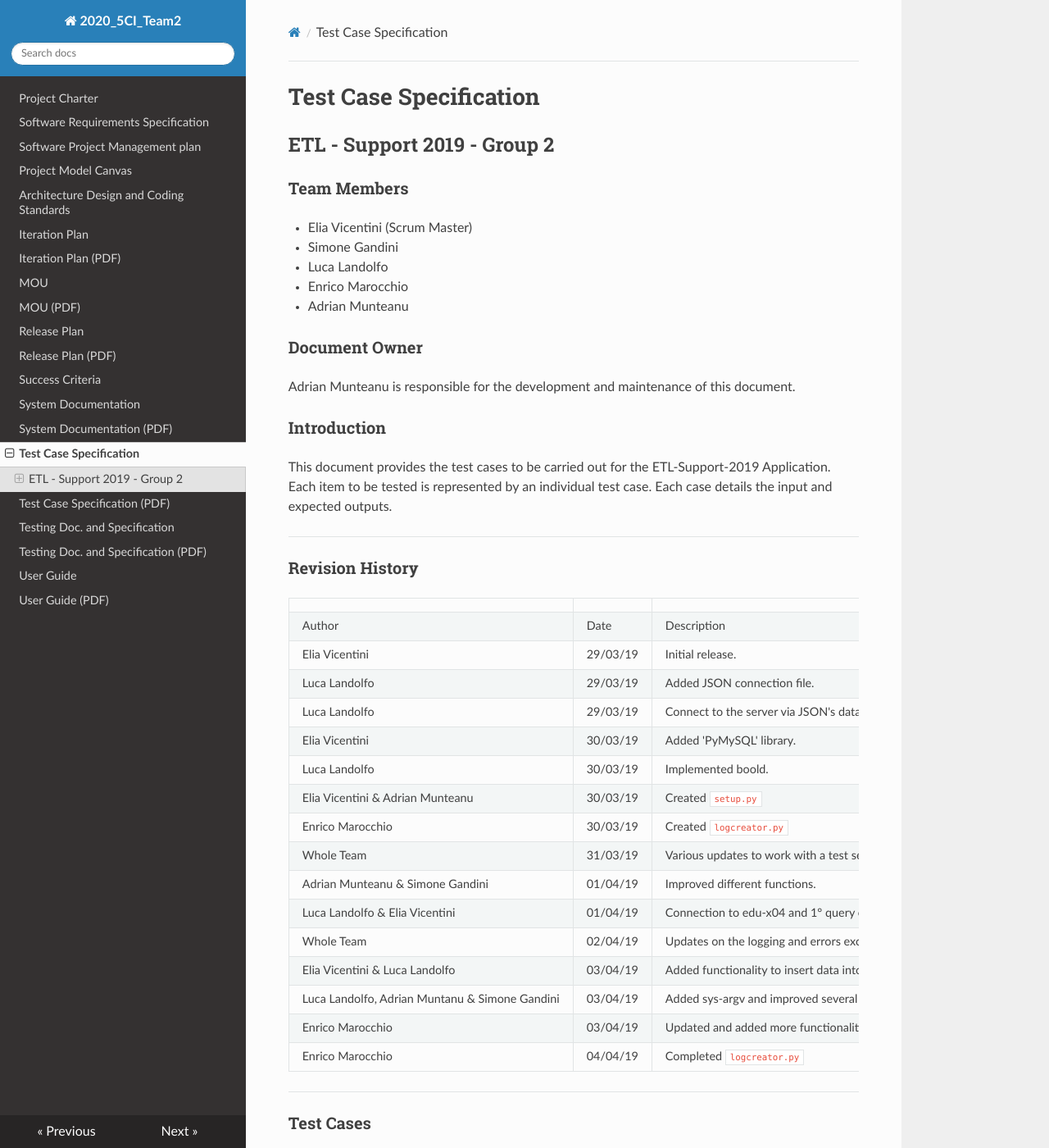
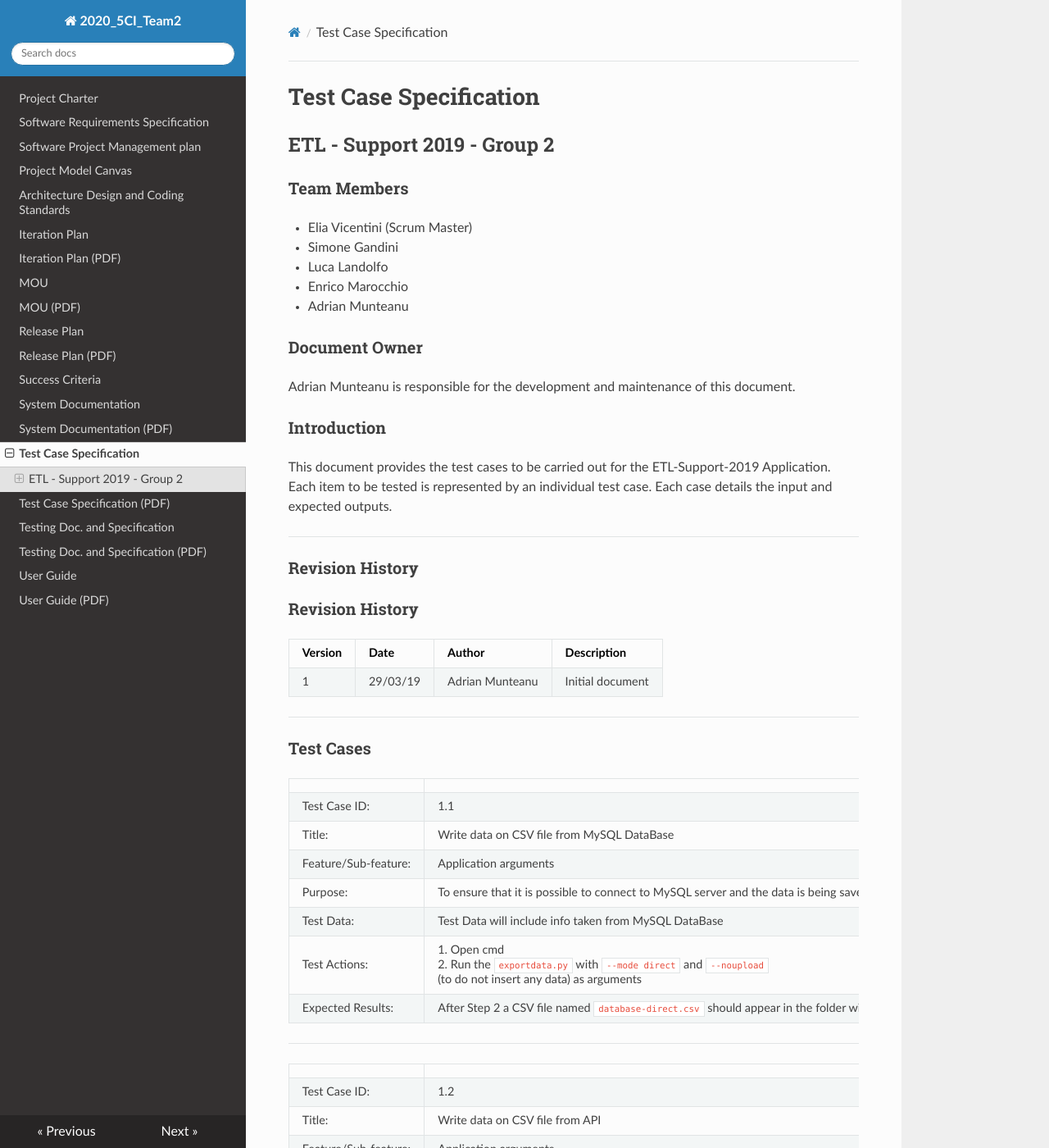
Before and after one commit to IlVice26/GPI-Documents-Group2, an MkDocs documentation site: the page built from docs/Test Case Specification.md, in a window 1280 px wide and 1400 px high. Shown: the whole window at 82% size. Built offline with MkDocs 1.6.1, drawn with Linux system fonts in a browser that asks for light colours; nearby versions of some CDN libraries.

Commit message:
modified revision history

```diff
--- a/docs/Test Case Specification.md
+++ b/docs/Test Case Specification.md
@@ -22,24 +22,11 @@ This document provides the test cases to be carried out for the ETL-Support-2019
 
 ### Revision History
 
-||||
-|-|-|-|
-|Author|Date|Description|
-|Elia Vicentini|29/03/19|Initial release.|
-|Luca Landolfo|29/03/19|Added JSON connection file.|
-|Luca Landolfo|29/03/19|Connect to the server via JSON's data.|
-|Elia Vicentini|	30/03/19|	Added 'PyMySQL' library.|
-|Luca Landolfo|	30/03/19|	Implemented boold.|
-|Elia Vicentini & Adrian Munteanu|	30/03/19|	Created `setup.py`|
-|Enrico Marocchio|30/03/19|	Created `logcreator.py`|
-|Whole Team|	31/03/19|	Various updates to work with a test server.|
-|Adrian Munteanu & Simone Gandini|	01/04/19|	Improved different functions.|
-|Luca Landolfo & Elia Vicentini|	01/04/19|	Connection to edu-x04 and 1° query execution.|
-|Whole Team|	02/04/19|	Updates on the logging and errors exception functionalities.|
-|Elia Vicentini & Luca Landolfo|	03/04/19|	Added functionality to insert data into the database.|
-|Luca Landolfo, Adrian Muntanu & Simone Gandini|	03/04/19|	Added sys-argv and improved several minor errors.|
-|Enrico Marocchio|	03/04/19|	Updated and added more functionalities for the logging system.|
-|Enrico Marocchio|	04/04/19|	Completed `logcreator.py`|
+### Revision History
+
+|Version|Date|Author|Description|
+|-|-|-|-|
+|1|29/03/19|Adrian Munteanu|Initial document|
 
 ---
 
```
